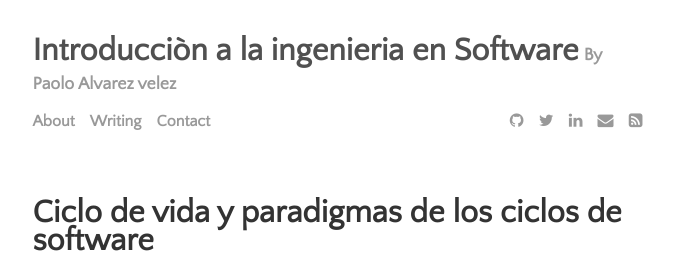
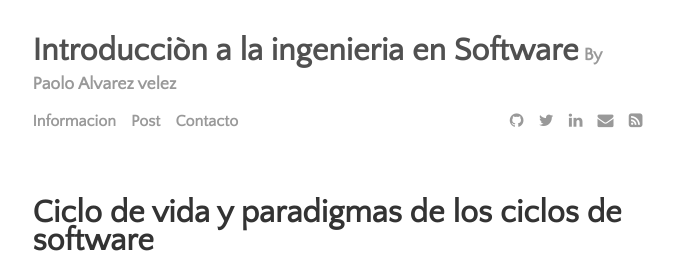
Before and after one commit to Paolo19010/Miblog, a Jekyll site: the page built from index.html, in a window 1280 px wide and 900 px high. Shown: the top 275 px of the window, without its empty margins (300-974 px from the left). Built offline with Jekyll 4.4.1, drawn with Linux system fonts in a browser that asks for light colours; the list of posts is cut into pages by our own code.

Commit message:
subi5
subi5

```diff
--- a/_data/settings.yml
+++ b/_data/settings.yml
@@ -7,9 +7,9 @@ disqus:
 google-ID: 'UA-112060364-1'
 
 menu:
-- {name: 'About', path: 'menu', url: 'about.html'}
-- {name: 'Writing', path: 'menu', url: 'writing.html'}
-- {name: 'Contact', path: 'menu', url: 'contact.html'}
+- {name: 'Informacion', path: 'menu', url: 'about.html'}
+- {name: 'Post', path: 'menu', url: 'writing.html'}
+- {name: 'Contacto', path: 'menu', url: 'contact.html'}
 
 # Available social icons are powered by Font Awesome, so you can use any icon that they offer
 social:
```
